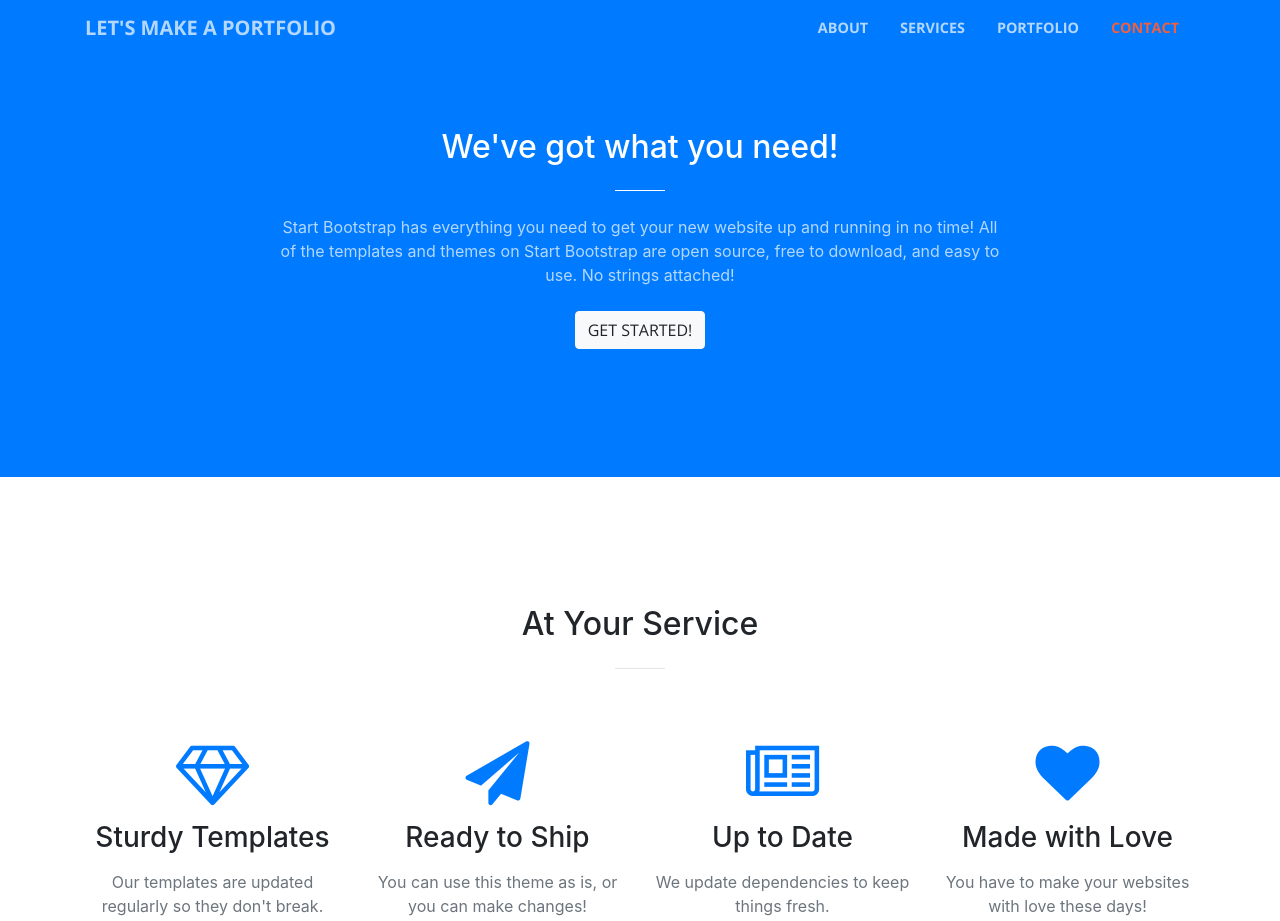
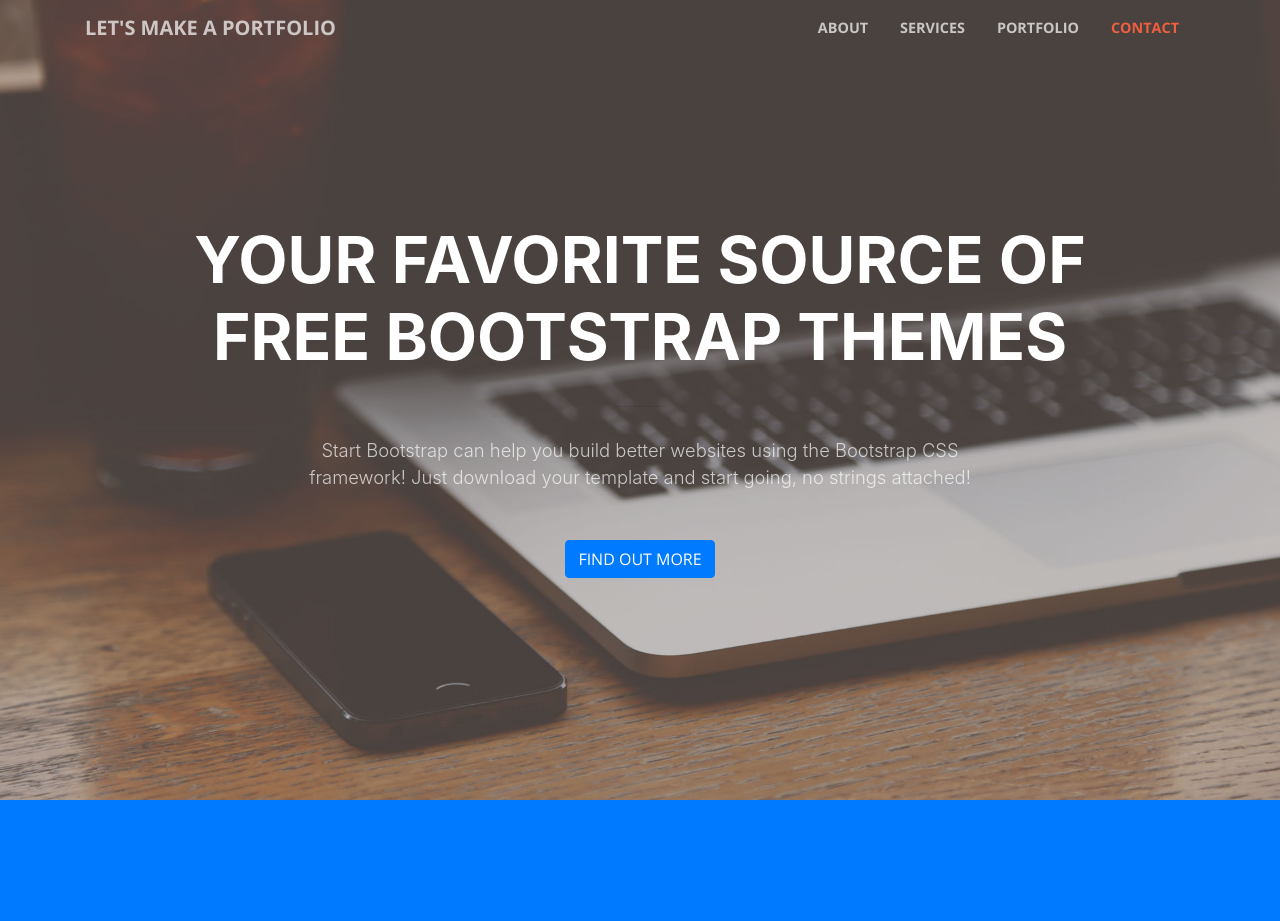
Before and after one commit to krcarson03/Portfolio, a website with bundled scripts: page index.html in a window 1280 px wide. Shown: the top 921 px of the page. Built offline with nearby package versions, Linux system fonts and the light colour scheme.

Commit message:
Correct Remove Download option

```diff
--- a/index.html
+++ b/index.html
@@ -53,6 +53,24 @@
         </div>
       </div>
     </nav>
+
+    <!-- HEADER PHOTO DISAPPEARS WHEN I DELETE THIS SECTION -->
+    <header class="masthead text-center text-white d-flex">
+      <div class="container my-auto">
+        <div class="row">
+          <div class="col-lg-10 mx-auto">
+            <h1 class="text-uppercase">
+              <strong>Your Favorite Source of Free Bootstrap Themes</strong>
+            </h1>
+            <hr>
+          </div>
+          <div class="col-lg-8 mx-auto">
+            <p class="text-faded mb-5">Start Bootstrap can help you build better websites using the Bootstrap CSS framework! Just download your template and start going, no strings attached!</p>
+            <a class="btn btn-primary btn-xl js-scroll-trigger" href="#about">Find Out More</a>
+          </div>
+        </div>
+      </div>
+    </header>
 
     <section class="bg-primary" id="about">
       <div class="container">
@@ -207,13 +225,6 @@
       </div>
     </section>
 
-    <section class="bg-dark text-white">
-      <div class="container text-center">
-        <h2 class="mb-4">Free Download at Start Bootstrap!</h2>
-        <a class="btn btn-light btn-xl sr-button" href="http://startbootstrap.com/template-overviews/creative/">Download Now!</a>
-      </div>
-    </section>
-
     <section id="contact">
       <div class="container">
         <div class="row">
```
